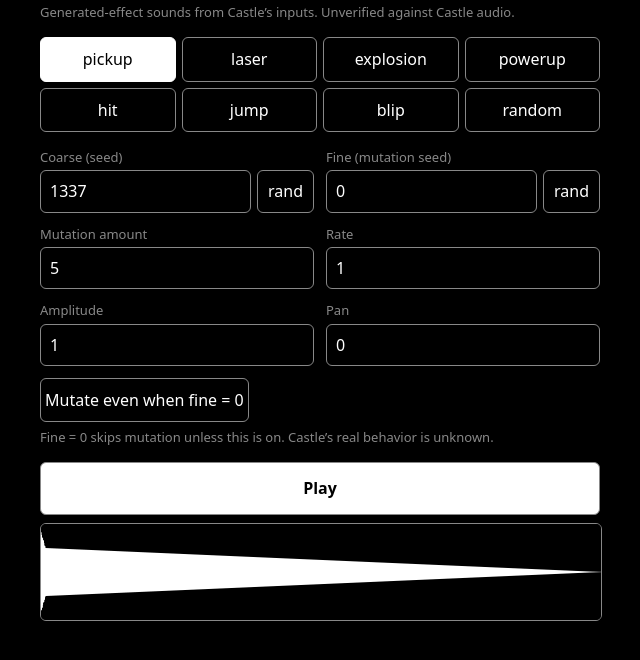
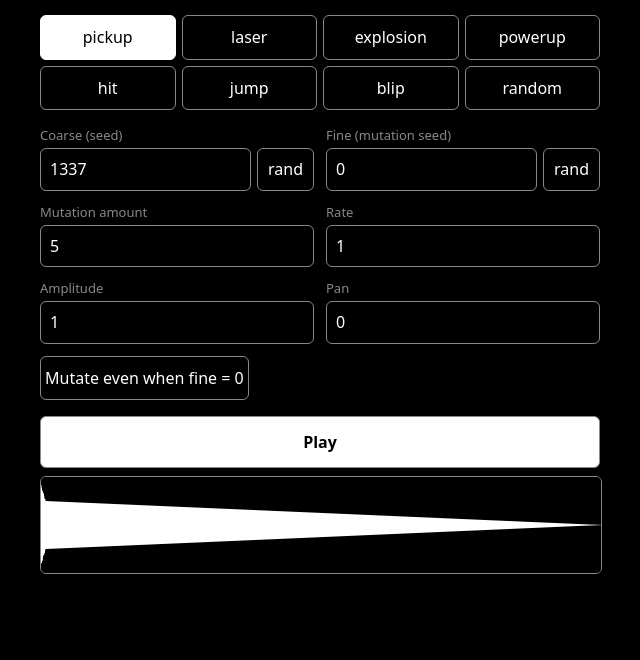
Before and after one commit to castletool/generated-fx, a plain HTML site: page index.html in a window 1280 px wide. Shown: the part 42-702 px from the top of the page, without its empty margins (320-960 px from the left). Drawn offline with Linux system fonts and the light colour scheme.

Commit message:
Remove unverified description from index.html
Removed unverified description about generated sounds.

```diff
--- a/index.html
+++ b/index.html
@@ -19,7 +19,6 @@ canvas{display:block;width:100%;height:96px;border:1px solid var(--mut);border-r
 #info{margin:8px 0}
 </style></head><body>
 <h1>Castle SFXR</h1>
-<div class="sub">Generated-effect sounds from Castle’s inputs. Unverified against Castle audio.</div>
 <div class="cats" id="cats"></div>
 <div class="grid">
 <div><label>Coarse (seed)</label><div class="row"><input id="seed" type="number" value="1337"><button id="rs">rand</button></div></div>
@@ -30,7 +29,6 @@ canvas{display:block;width:100%;height:96px;border:1px solid var(--mut);border-r
 <div><label>Pan</label><input id="pan" type="number" value="0" step="0.1" min="-1" max="1"></div>
 </div>
 <div style="margin-top:12px"><button id="force">Mutate even when fine = 0</button></div>
-<div class="hint" style="margin-top:6px">Fine = 0 skips mutation unless this is on. Castle’s real behavior is unknown.</div>
 <button id="play">Play</button>
 <canvas id="cv" width="1000" height="192"></canvas>
 <div id="info" class="hint"></div>
```
